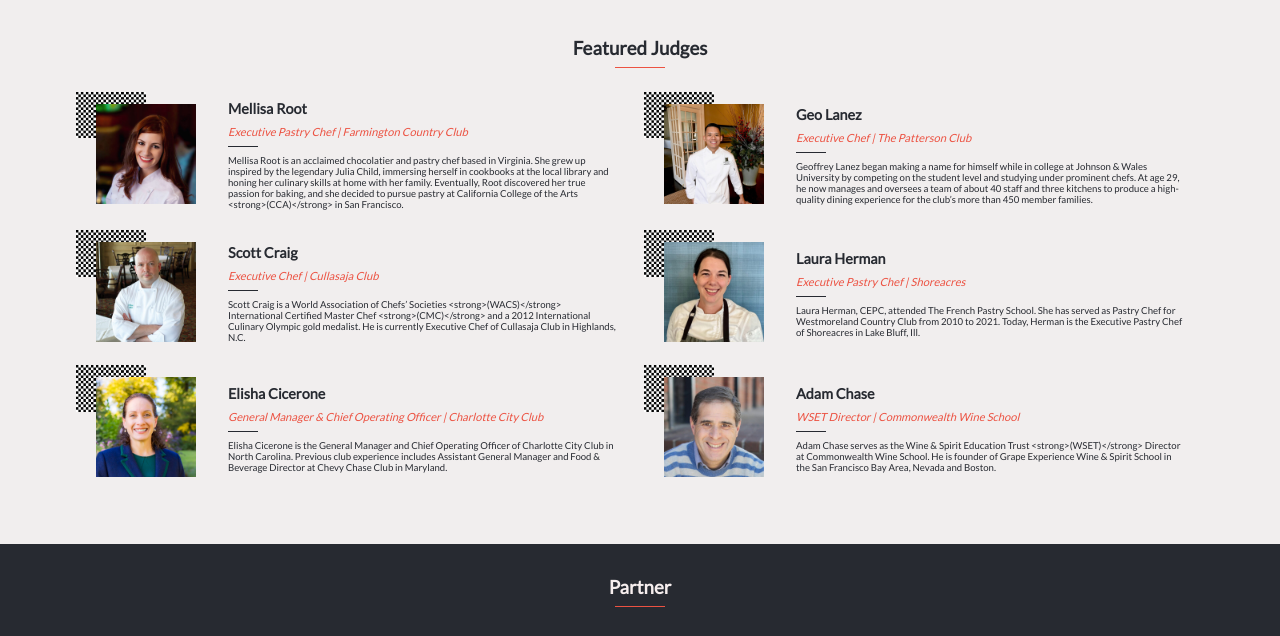
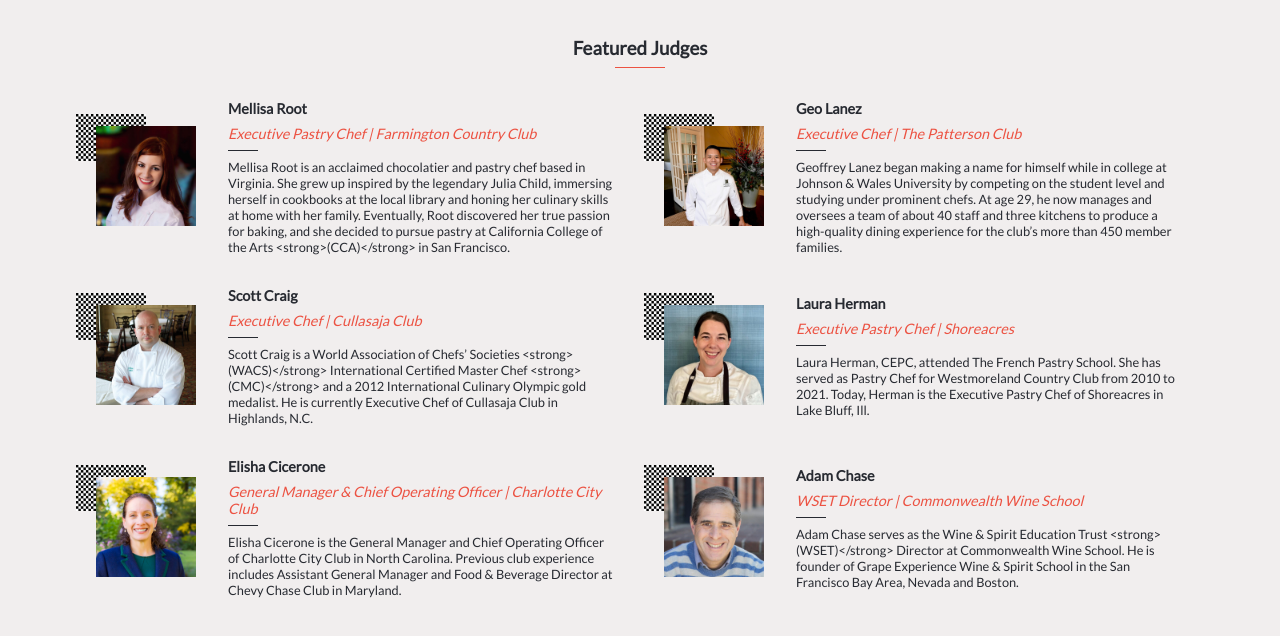
Before and after one commit to Rachelwebdev/World-Chef-Capstone-project, a website: page index.html in a window 1280 px wide. Shown: the part 1020-1656 px from the top of the page. Drawn offline with Linux system fonts and the light colour scheme.

Commit message:
Edit font size in judges section

```diff
--- a/mobile.css
+++ b/mobile.css
@@ -309,7 +309,7 @@
 .judge-achievement {
   color: var(--contrast-text-color);
   font-style: italic;
-  font-size: 0.7rem;
+  font-size: 0.9rem;
 }
 
 .grey-borderline {
@@ -320,7 +320,7 @@
 
 .judge-background {
   color: var(--main-text-color);
-  font-size: 0.6rem;
+  font-size: 0.8rem;
 }
 
 /* PARTNERS SECTION */
```
